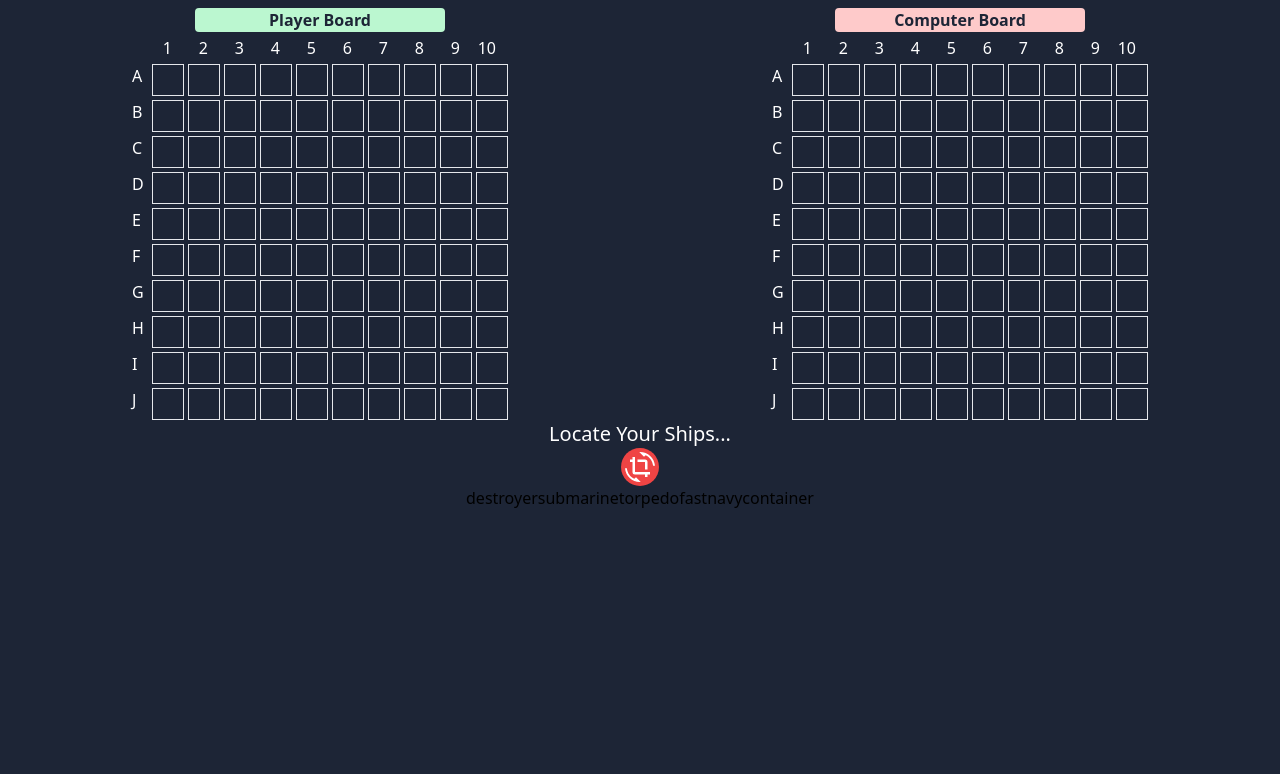
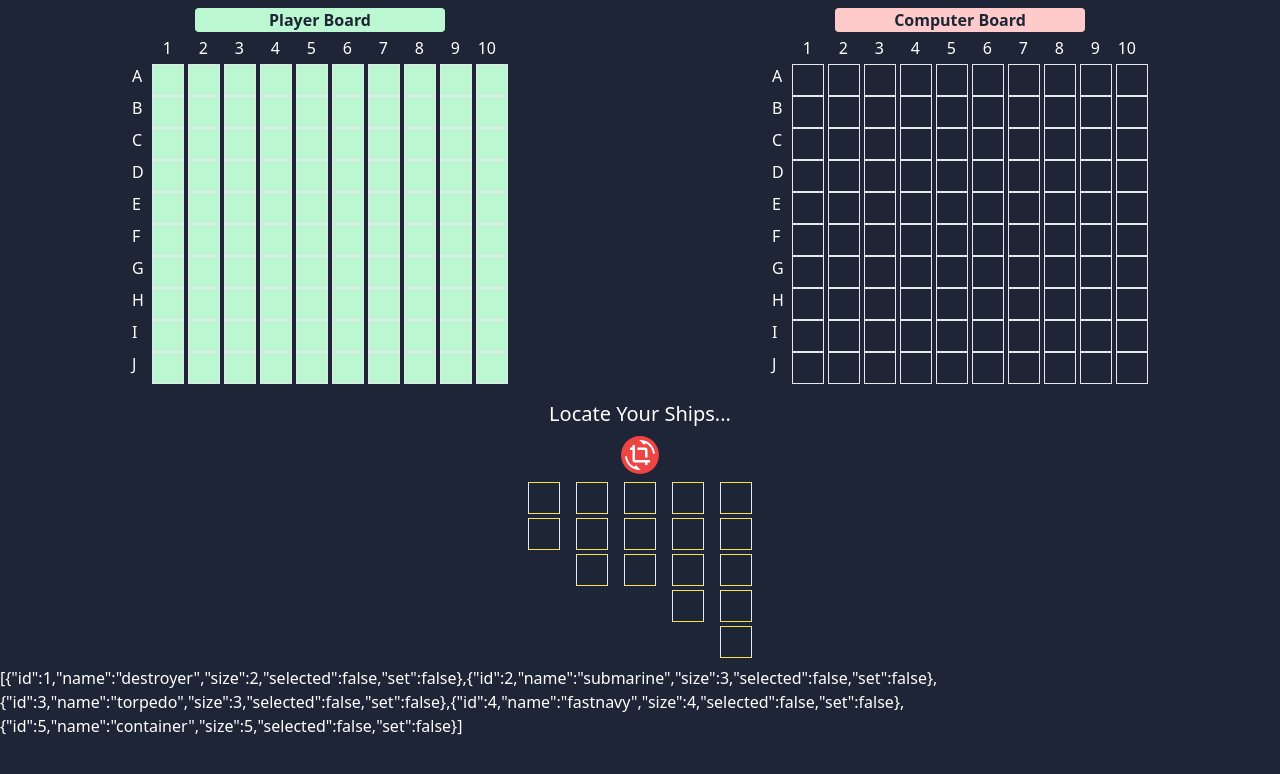
Before and after one commit to CaglayanCaliskan/Battleship-Game-ReactJS, a React (Vite) app: page /deneme in a window 1280 px wide. Shown: the top 774 px of the page. Built offline with nearby package versions, Linux system fonts and the light colour scheme.

Commit message:
ver 2 update

```diff
--- a/src/components/FleetSetup2.jsx
+++ b/src/components/FleetSetup2.jsx
@@ -1,25 +1,42 @@
 import React from 'react';
 import {MdOutlineCropRotate} from 'react-icons/md';
-import {useSelector} from 'react-redux/es/exports';
+import {useDispatch, useSelector} from 'react-redux';
+import {dragStart} from '../features/fleetsSlice';
+import {setRotate} from '../features/gameOptionsSlice';
+import ShipModel2 from './ShipModel2';
 
 const FleetSetup2 = () => {
-  const {fleet} = useSelector((state) => state.fleetsSlice);
-  console.log(fleet);
+  const {playerFleet} = useSelector((state) => state.fleetsSlice);
+  const dispatch = useDispatch();
   return (
-    <div className='flex flex-col items-center'>
+    <div className='flex flex-col items-center gap-2 mt-4'>
       <h1 className='text-white text-center text-xl select-none'>
         Locate Your Ships...
       </h1>
       <div className=' bg-red-500 rounded-full text-white p-1 cursor-pointer active:rotate-90 hover:bg-white hover:text-red-500 transition-all'>
         <MdOutlineCropRotate
+          onClick={() => dispatch(setRotate())}
           size={30}
           className=' rounded flex items-center justify-center'
         />
       </div>
-      <div className='flex justify-center'>
-        {fleet.map((ship) => {
-          return <div>{ship.name}</div>;
+      <div className='flex justify-center gap-4'>
+        {playerFleet.map((ship) => {
+          return (
+            <div
+              onDragStart={() => dispatch(dragStart(ship))}
+              onDragEnd={() => console.log('ondrag end')}
+              draggable
+              key={ship.id}
+              className={`text-white w-fit h-fit  `}
+            >
+              <ShipModel2 size={ship.size} />
+            </div>
+          );
         })}
+      </div>
+      <div className='text-white'>
+        <p>{JSON.stringify(playerFleet)}</p>
       </div>
     </div>
   );
--- a/src/components/GameBoard2.jsx
+++ b/src/components/GameBoard2.jsx
@@ -1,6 +1,10 @@
 import React from 'react';
+import {useSelector} from 'react-redux';
 
 const GameBoard2 = ({name}) => {
+  const {playerFleet} = useSelector((state) => state.fleetsSlice);
+  const {rotate} = useSelector((state) => state.gameOptionsSlice);
+  const selected = playerFleet.filter((ship) => ship.selected);
   const rows = [
     {name: 'A', row: [1, 2, 3, 4, 5, 6, 7, 8, 9, 10]},
     {name: 'B', row: [1, 2, 3, 4, 5, 6, 7, 8, 9, 10]},
@@ -14,6 +18,21 @@ const GameBoard2 = ({name}) => {
     {name: 'J', row: [1, 2, 3, 4, 5, 6, 7, 8, 9, 10]},
   ];
   const column = [1, 2, 3, 4, 5, 6, 7, 8, 9, 10];
+
+  const dragEnter = (e) => {
+    const currentTarget = e.currentTarget;
+    const parentElement = e.currentTarget.parentElement;
+
+    //conditions for board
+    if (!rotate) {
+      //gemi dik geliyorsa
+      //check ship height
+      const shipSize = selected[0].size;
+      console.dir(parentElement);
+    } else {
+      //gemi yatay geliyorsa
+    }
+  };
   return (
     <div className='relative flex  flex-col gap-1 text-white mt-2'>
       <div
@@ -32,14 +51,23 @@ const GameBoard2 = ({name}) => {
         ))}
       </div>
       {/* row's name and boxes */}
+      <div id='Board'>
         {rows.map((row, index) => (
           <div id={row.name} key={index} className='flex gap-1'>
             <span className='w-4'>{row.name}</span>
             {row.row.map((row, index) => (
-            <div key={index} id={row} className='box w-8 h-8 border'></div>
+              <div
+                key={index}
+                id={row}
+                onDragEnter={dragEnter}
+                className={`box w-8 h-8 border ${
+                  name === 'Player' ? 'bg-green-200 hover:bg-blue-300' : ''
+                }`}
+              ></div>
             ))}
           </div>
         ))}
+      </div>
     </div>
   );
 };
--- /dev/null
+++ b/src/components/ShipModel2.jsx
@@ -0,0 +1,20 @@
+import React from 'react';
+import {useSelector} from 'react-redux';
+
+const ShipModel2 = ({size}) => {
+  const {rotate} = useSelector((state) => state.gameOptionsSlice);
+  const shipSize = [];
+
+  for (let i = 0; i < size; i++) {
+    shipSize.push(i);
+  }
+  return (
+    <div className={`flex gap-1 ${!rotate ? 'flex-col' : ''}`}>
+      {shipSize.map((box) => (
+        <div key={box} className='w-8 h-8 border  border-y-yellow-300'></div>
+      ))}
+    </div>
+  );
+};
+
+export default ShipModel2;
--- a/src/features/fleets/fleetsSlice.js
+++ /dev/null
@@ -1,20 +0,0 @@
-import {createSlice} from '@reduxjs/toolkit';
-
-const initialState = {
-  fleet: [
-    {id: 1, name: 'destroyer', size: 2},
-    {id: 2, name: 'submarine', size: 3},
-    {id: 3, name: 'torpedo', size: 3},
-    {id: 4, name: 'fastnavy', size: 4},
-    {id: 5, name: 'container', size: 5},
-  ],
-};
-
-export const fleetsSlice = createSlice({
-  name: 'fleets',
-  initialState,
-  reducers: {},
-});
-
-export const {} = fleetsSlice.actions;
-export default fleetsSlice.reducer;
--- /dev/null
+++ b/src/features/fleetsSlice.js
@@ -0,0 +1,27 @@
+import {createSlice} from '@reduxjs/toolkit';
+
+const initialState = {
+  playerFleet: [
+    {id: 1, name: 'destroyer', size: 2, selected: false, set: false},
+    {id: 2, name: 'submarine', size: 3, selected: false, set: false},
+    {id: 3, name: 'torpedo', size: 3, selected: false, set: false},
+    {id: 4, name: 'fastnavy', size: 4, selected: false, set: false},
+    {id: 5, name: 'container', size: 5, selected: false, set: false},
+  ],
+};
+
+export const fleetsSlice = createSlice({
+  name: 'fleets',
+  initialState,
+  reducers: {
+    dragStart: (state, action) => {
+      state.playerFleet.map((ship) => {
+        ship.selected = false;
+        ship.id === action.payload.id ? (ship.selected = true) : ship;
+      });
+    },
+  },
+});
+
+export const {dragStart} = fleetsSlice.actions;
+export default fleetsSlice.reducer;
--- /dev/null
+++ b/src/features/gameOptionsSlice.js
@@ -0,0 +1,18 @@
+import {createSlice} from '@reduxjs/toolkit';
+
+const initialState = {
+  rotate: false,
+};
+
+export const gameOptions = createSlice({
+  name: 'options',
+  initialState,
+  reducers: {
+    setRotate: (state) => {
+      state.rotate = !state.rotate;
+    },
+  },
+});
+
+export const {setRotate} = gameOptions.actions;
+export default gameOptions.reducer;
--- a/src/stores/index.js
+++ b/src/stores/index.js
@@ -1,8 +1,11 @@
 import {configureStore} from '@reduxjs/toolkit';
-import fleetsSlice from '../features/fleets/fleetsSlice';
+import fleetsSlice from '../features/fleetsSlice';
+import gameOptionsSlice from '../features/gameOptionsSlice';
+
 const store = configureStore({
   reducer: {
     fleetsSlice,
+    gameOptionsSlice,
   },
 });
 
```
Lines whose indentation alone changed are shown as unchanged.
